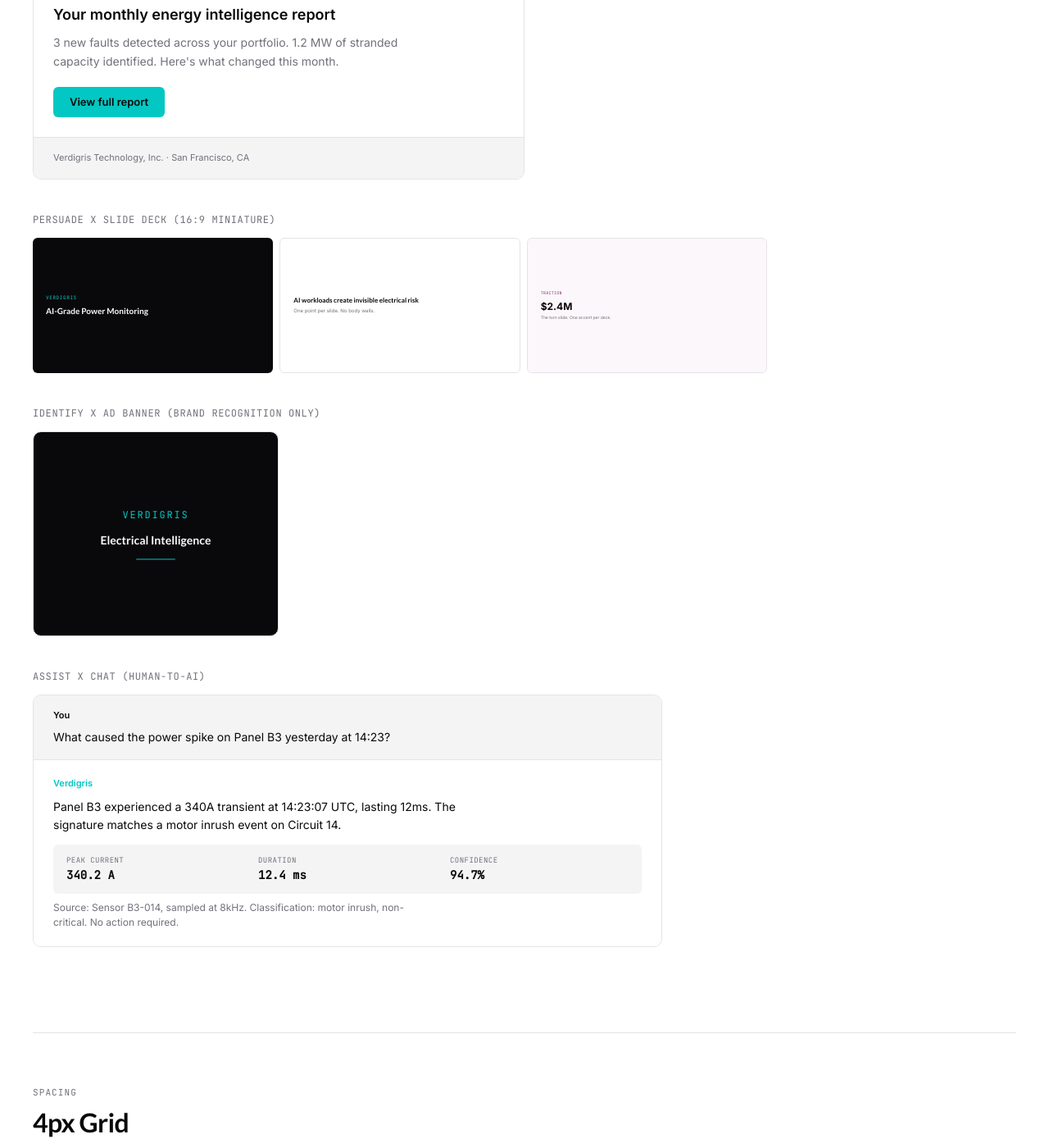
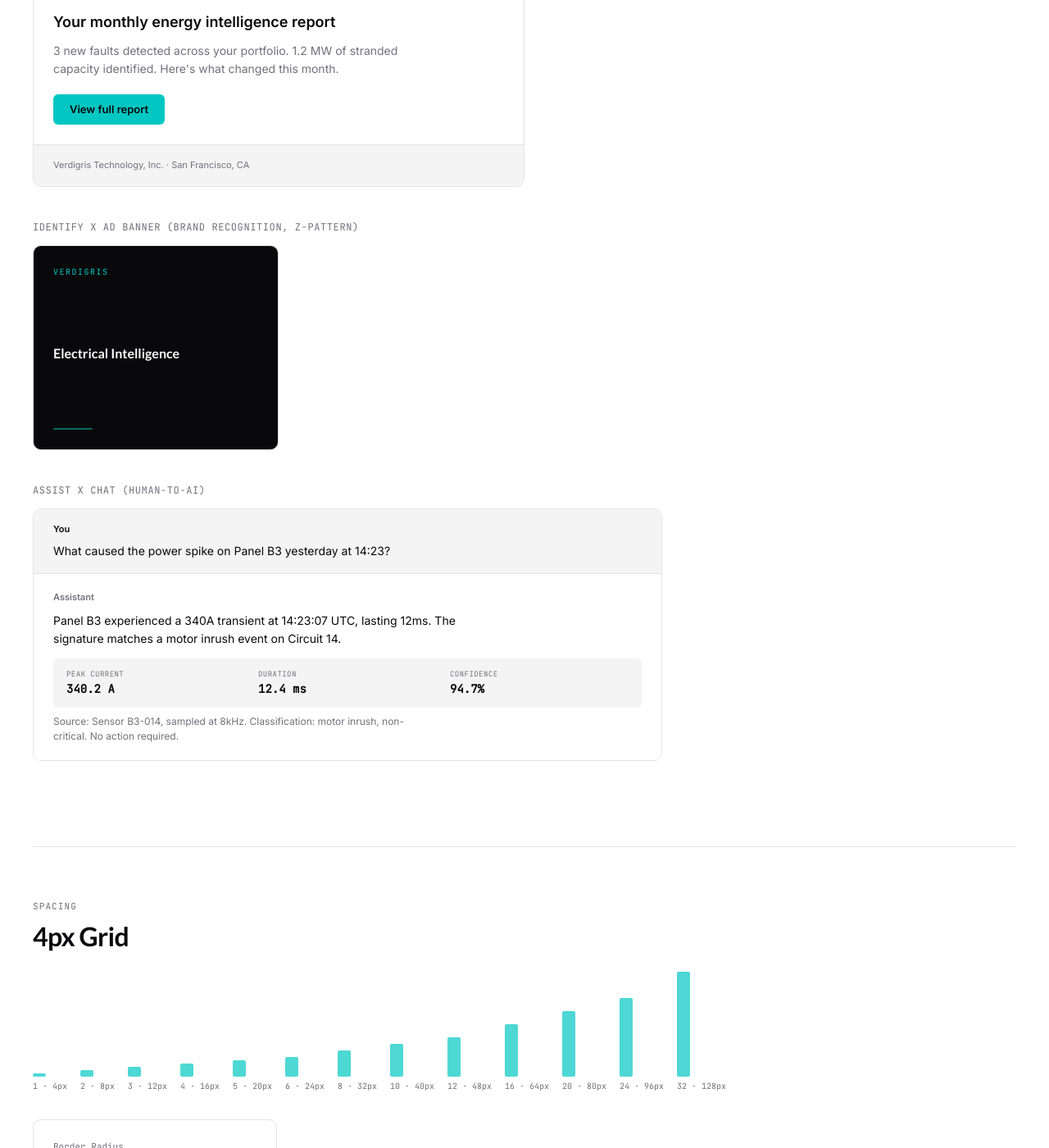
Before and after one commit to VerdigrisTech/design, a Jekyll site: the page built from specimen.html, in a window 1280 px wide and 1400 px high, scrolled down 9771 px. Shown: the whole window at 82% size. Built offline with Jekyll 4.4.1, drawn with Linux system fonts in a browser that asks for light colours; some of the changed text lies outside the part shown.

Commit message:
fix(specimen): adversarial review fixes — rule violations, misleading specimens
Issues found and fixed:
- Remove slide deck specimen (unreadable at 5px, showed 3 of 10-15
  slides, meta-commentary instead of content)
- Fix identify ad to Z-pattern (logo top-left, not centered) per
  research finding that Z-pattern yields 340% better performance
- Tone down email header (3px teal bar → 1px neutral border, since
  rules say best B2B emails look like text, not collateral)
- Fix inform specimen (body font not display, 3rem padding, 65ch)
- Fix chat AI label (branded "Verdigris" → neutral "Assistant" per
  no-personality rule)
- Fix matrix: persuade web page → "See above", slides → "Rules only"
- Update convert rule: recommended-tier highlight is functional (42%
  more attention), not a rule violation

Co-Authored-By: Claude Opus 4.6 (1M context) <noreply@anthropic.com>

```diff
--- a/rules/visual-rules.yml
+++ b/rules/visual-rules.yml
@@ -1686,7 +1686,7 @@ composition:
         type: "constraint"
         test: { section_padding: { max: "4rem" } }
       - id: "composition.convert-web-page.coupling.functional-color"
-        description: "CTA button is the only saturated element. Everything else neutral. No tinted section backgrounds, no gradient strips."
+        description: "CTA button and the recommended-tier highlight are the only saturated elements. Everything else neutral. No tinted section backgrounds, no gradient strips. The recommended-tier highlight is functional (guides the decision, users spend 42% more time on highlighted plans), not decorative."
         severity: "error"
         type: "constraint"
 
--- a/specimen.html
+++ b/specimen.html
@@ -879,10 +879,10 @@ title: Brand Specimen
         <div style="background:var(--muted);padding:0.5rem;font-family:var(--font-mono);font-size:0.5rem;color:var(--muted-fg);text-transform:uppercase;letter-spacing:0.05em;">Chat</div>
         <!-- Persuade -->
         <div style="background:var(--muted);padding:0.5rem;font-family:var(--font-mono);font-size:0.5rem;color:var(--muted-fg);text-transform:uppercase;letter-spacing:0.05em;">Persuade</div>
+        <div style="background:var(--card);padding:0.5rem;color:var(--muted-fg);font-style:italic;">See above</div>
         <div style="background:var(--card);padding:0.5rem;color:var(--brand-verdigris);font-weight:600;">Specimen</div>
         <div style="background:var(--card);padding:0.5rem;color:var(--brand-verdigris);font-weight:600;">Specimen</div>
-        <div style="background:var(--card);padding:0.5rem;color:var(--brand-verdigris);font-weight:600;">Specimen</div>
-        <div style="background:var(--card);padding:0.5rem;color:var(--brand-verdigris);">Specimen</div>
+        <div style="background:var(--card);padding:0.5rem;color:var(--muted-fg);font-style:italic;">Rules only</div>
         <div style="background:var(--card);padding:0.5rem;color:var(--muted-fg);">-</div>
         <div style="background:var(--card);padding:0.5rem;color:var(--muted-fg);">-</div>
         <div style="background:var(--card);padding:0.5rem;color:var(--muted-fg);">-</div>
@@ -932,7 +932,7 @@ title: Brand Specimen
         <div style="background:var(--card);padding:0.5rem;color:var(--muted-fg);">-</div>
         <div style="background:var(--card);padding:0.5rem;color:var(--brand-verdigris);font-weight:600;">Specimen</div>
       </div>
-      <p style="font-family:var(--font-mono);font-size:0.5625rem;color:var(--muted-fg);margin-bottom:2rem;"><strong style="color:var(--brand-verdigris);">Specimen</strong> = rendered below. <em>Rules only</em> = YAML rules, no visual render. <em>Physical</em> = not renderable in HTML. <strong>-</strong> = cell not applicable.</p>
+      <p style="font-family:var(--font-mono);font-size:0.5625rem;color:var(--muted-fg);margin-bottom:2rem;"><strong style="color:var(--brand-verdigris);">Specimen</strong> = rendered below. <em>See above</em> = integrated specimen in previous section. <em>Rules only</em> = YAML rules, no visual render. <em>Physical</em> = not renderable in HTML. <strong>-</strong> = not applicable.</p>
 
       <!-- INFORM x WEB PAGE -->
       <div style="margin-bottom:2.5rem;">
@@ -946,10 +946,10 @@ title: Brand Specimen
             <div style="font-size:0.75rem;color:var(--muted-fg);margin-bottom:0.5rem;">Configuration</div>
             <div style="font-size:0.75rem;color:var(--muted-fg);margin-bottom:0.5rem;">API Reference</div>
           </div>
-          <!-- Content -->
-          <div style="padding:2rem;">
-            <h1 style="font-family:var(--font-display);font-size:2rem;font-weight:700;letter-spacing:-0.02em;color:var(--fg);margin:0;">Installation</h1>
-            <p style="font-size:0.875rem;color:var(--muted-fg);margin:0.75rem 0 0;max-width:60ch;line-height:1.6;">Install the design token package from GitHub Packages.</p>
+          <!-- Content: 3rem padding, H1 in body font (not display), 65ch max -->
+          <div style="padding:3rem;">
+            <h1 style="font-family:var(--font-body);font-size:1.5rem;font-weight:700;color:var(--fg);margin:0;">Installation</h1>
+            <p style="font-size:0.875rem;color:var(--muted-fg);margin:0.75rem 0 0;max-width:65ch;line-height:1.6;">Install the design token package from GitHub Packages.</p>
             <div style="background:var(--neutral-950);border-radius:0.375rem;padding:1rem;margin-top:1rem;">
               <code style="font-family:var(--font-mono);font-size:0.8125rem;color:var(--brand-verdigris);">npm install @verdigristech/design-tokens</code>
             </div>
@@ -1086,8 +1086,8 @@ title: Brand Specimen
       <div style="margin-bottom:2.5rem;">
         <div class="swatch-group-label" style="margin-bottom:0.75rem">Persuade x Email (600px)</div>
         <div style="width:100%;max-width:600px;border-radius:var(--radius);overflow:hidden;border:1px solid var(--border);background:white;">
-          <!-- Header -->
-          <div style="padding:1.25rem 1.5rem;border-bottom:3px solid var(--brand-verdigris);">
+          <!-- Header: thin accent line, not a branded bar -->
+          <div style="padding:1rem 1.5rem;border-bottom:1px solid var(--border);">
             <div style="font-family:var(--font-mono);font-size:0.625rem;text-transform:uppercase;letter-spacing:0.1em;color:var(--brand-verdigris);">Verdigris</div>
           </div>
           <!-- Body -->
@@ -1105,39 +1105,13 @@ title: Brand Specimen
         </div>
       </div>
 
-      <!-- PERSUADE x SLIDE DECK -->
-      <div style="margin-bottom:2.5rem;">
-        <div class="swatch-group-label" style="margin-bottom:0.75rem">Persuade x Slide deck (16:9 miniature)</div>
-        <div style="display:grid;grid-template-columns:repeat(3,1fr);gap:0.5rem;max-width:56rem;">
-          <!-- Hook slide -->
-          <div style="aspect-ratio:16/9;background:var(--neutral-950);border-radius:0.375rem;padding:1rem;display:flex;flex-direction:column;justify-content:center;">
-            <div style="font-family:var(--font-mono);font-size:0.375rem;text-transform:uppercase;letter-spacing:0.1em;color:var(--brand-verdigris);margin-bottom:0.25rem;">Verdigris</div>
-            <div style="font-family:var(--font-display);font-size:0.625rem;font-weight:700;color:oklch(0.985 0 0);line-height:1.2;">AI-Grade Power Monitoring</div>
-          </div>
-          <!-- Context slide -->
-          <div style="aspect-ratio:16/9;background:white;border:1px solid var(--border);border-radius:0.375rem;padding:1rem;display:flex;flex-direction:column;justify-content:center;">
-            <div style="font-family:var(--font-display);font-size:0.5rem;font-weight:700;color:var(--neutral-950);line-height:1.3;">AI workloads create invisible electrical risk</div>
-            <div style="font-size:0.375rem;color:var(--neutral-500);margin-top:0.25rem;line-height:1.4;">One point per slide. No body walls.</div>
-          </div>
-          <!-- Turn slide (accent) -->
-          <div style="aspect-ratio:16/9;background:white;border:1px solid var(--border);border-radius:0.375rem;padding:1rem;display:flex;flex-direction:column;justify-content:center;position:relative;">
-            <div style="position:absolute;inset:0;background:oklch(0.495 0.1708 336.72 / 4%);border-radius:0.375rem;"></div>
-            <div style="position:relative;">
-              <div style="font-family:var(--font-mono);font-size:0.3125rem;text-transform:uppercase;letter-spacing:0.05em;color:oklch(0.495 0.1708 336.72);">Traction</div>
-              <div style="font-size:0.75rem;font-weight:700;color:var(--neutral-950);margin-top:0.125rem;">$2.4M</div>
-              <div style="font-size:0.3125rem;color:var(--neutral-500);">The turn slide. One accent per deck.</div>
-            </div>
-          </div>
-        </div>
-      </div>
-
       <!-- IDENTIFY x AD BANNER -->
       <div style="margin-bottom:2.5rem;">
-        <div class="swatch-group-label" style="margin-bottom:0.75rem">Identify x Ad banner (brand recognition only)</div>
-        <div style="width:300px;height:250px;border-radius:var(--radius);overflow:hidden;border:1px solid var(--border);background:var(--neutral-950);padding:2rem;display:flex;flex-direction:column;justify-content:center;align-items:center;text-align:center;">
-          <div style="font-family:var(--font-mono);font-size:0.75rem;text-transform:uppercase;letter-spacing:0.15em;color:var(--brand-verdigris);margin-bottom:0.75rem;">Verdigris</div>
-          <div style="font-family:var(--font-display);font-size:0.875rem;font-weight:700;color:oklch(0.985 0 0);line-height:1.3;">Electrical Intelligence</div>
-          <div style="width:3rem;height:2px;background:var(--brand-verdigris);margin-top:0.75rem;opacity:0.5;border-radius:1px;"></div>
+        <div class="swatch-group-label" style="margin-bottom:0.75rem">Identify x Ad banner (brand recognition, Z-pattern)</div>
+        <div style="width:300px;height:250px;border-radius:var(--radius);overflow:hidden;border:1px solid var(--border);background:var(--neutral-950);padding:1.5rem;display:flex;flex-direction:column;justify-content:space-between;">
+          <div style="font-family:var(--font-mono);font-size:0.625rem;text-transform:uppercase;letter-spacing:0.15em;color:var(--brand-verdigris);">Verdigris</div>
+          <div style="font-family:var(--font-display);font-size:1rem;font-weight:700;color:oklch(0.985 0 0);line-height:1.3;">Electrical Intelligence</div>
+          <div style="width:3rem;height:2px;background:var(--brand-verdigris);opacity:0.5;border-radius:1px;"></div>
         </div>
       </div>
 
@@ -1152,7 +1126,7 @@ title: Brand Specimen
           </div>
           <!-- AI response (flat, no bubble) -->
           <div style="padding:1.25rem 1.5rem;background:var(--card);">
-            <div style="font-size:0.6875rem;font-weight:600;color:var(--brand-verdigris);margin-bottom:0.5rem;">Verdigris</div>
+            <div style="font-size:0.6875rem;font-weight:600;color:var(--muted-fg);margin-bottom:0.5rem;">Assistant</div>
             <div style="font-size:0.875rem;color:var(--fg);line-height:1.6;max-width:60ch;">Panel B3 experienced a 340A transient at 14:23:07 UTC, lasting 12ms. The signature matches a motor inrush event on Circuit 14.</div>
             <!-- Inline data -->
             <div style="background:var(--muted);border-radius:0.375rem;padding:0.75rem 1rem;margin-top:0.75rem;">
```
